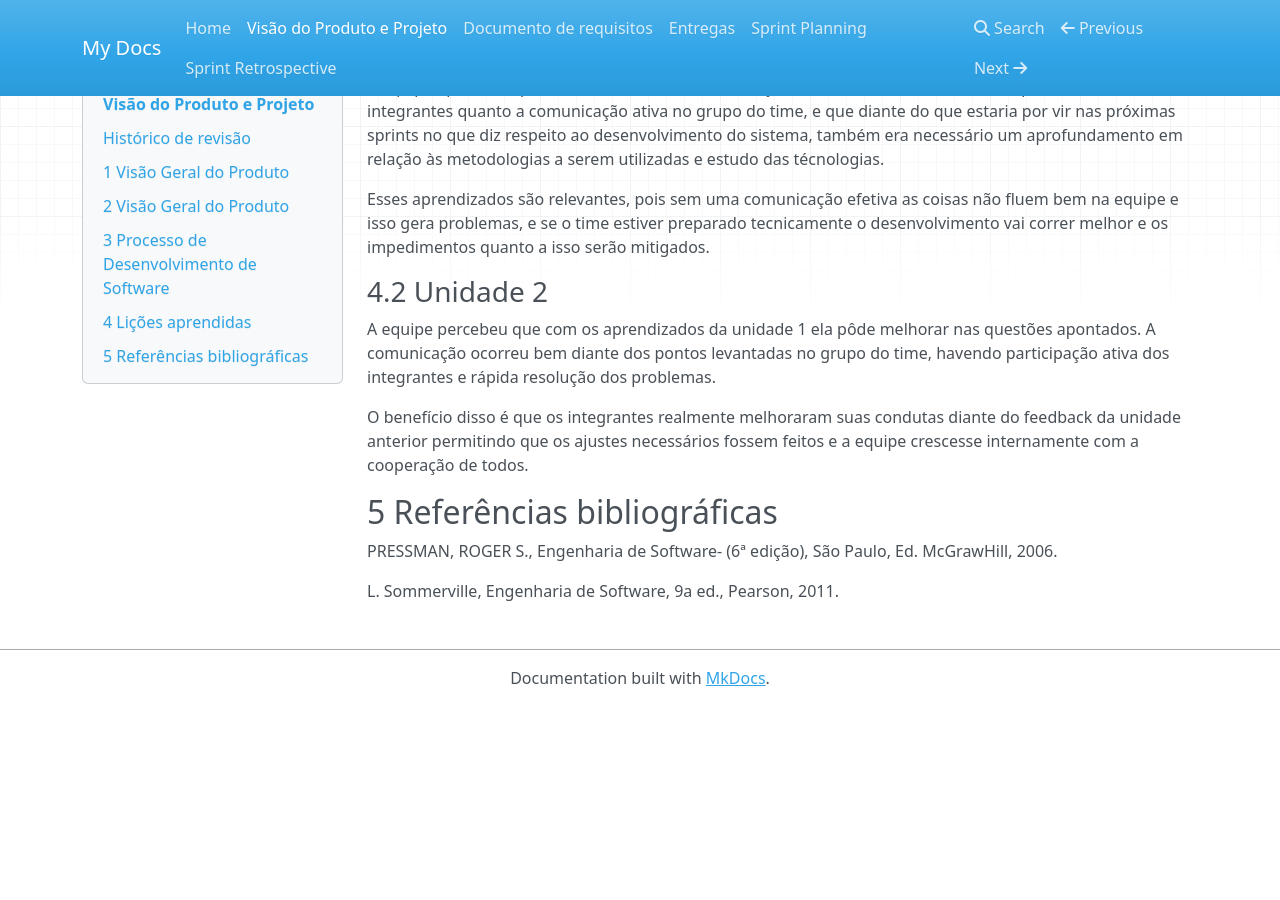
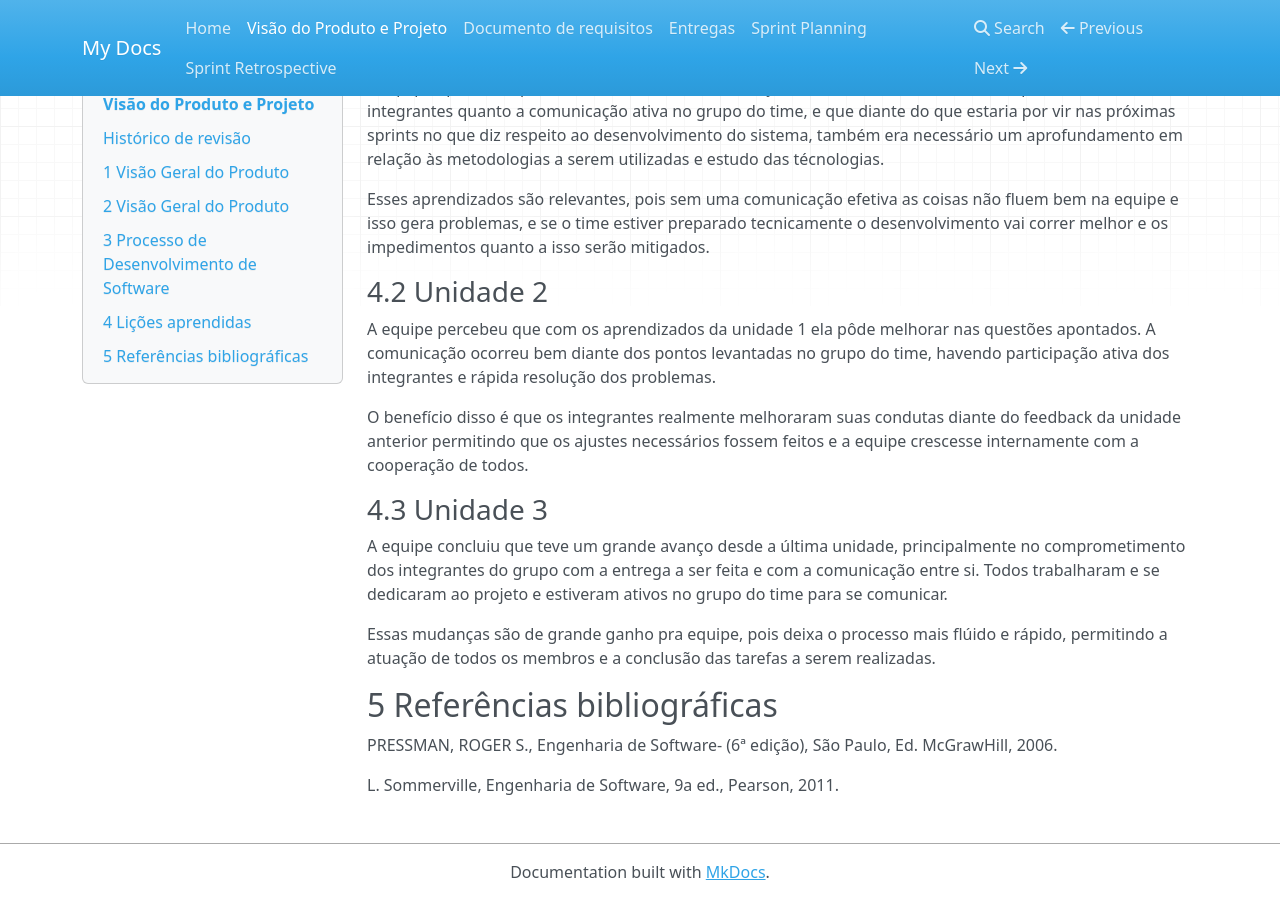
Before and after one commit to mdsreq-fga-unb/2022.2-Strix, an MkDocs documentation site: the page built from documentation/docs/visao_do_produto.md, in a window 1280 px wide and 900 px high, scrolled down 5687 px. Built offline with MkDocs 1.6.1, drawn with Linux system fonts in a browser that asks for light colours; nearby versions of some CDN libraries; before the commit the page ends 6393 px from its top, so only the background shows below that.

Commit message:
Adição de lições aprendidas da unidade 3

```diff
--- a/documentation/docs/visao_do_produto.md
+++ b/documentation/docs/visao_do_produto.md
@@ -183,6 +183,12 @@ A equipe percebeu que com os aprendizados da unidade 1 ela pôde melhorar nas qu
 
 O benefício disso é que os integrantes realmente melhoraram suas condutas diante do feedback da unidade anterior permitindo que os ajustes necessários fossem feitos e a equipe crescesse internamente com a cooperação de todos.
 
+### 4.3 Unidade 3
+
+A equipe concluiu que teve um grande avanço desde a última unidade, principalmente no comprometimento dos integrantes do grupo com a entrega a ser feita e com a comunicação entre si. Todos trabalharam e se dedicaram ao projeto e estiveram ativos no grupo do time para se comunicar.
+
+Essas mudanças são de grande ganho pra equipe, pois deixa o processo mais flúido e rápido, permitindo a atuação de todos os membros e a conclusão das tarefas a serem realizadas.
+
 ## 5 Referências bibliográficas
 PRESSMAN, ROGER S., Engenharia de Software- (6ª edição), São Paulo, Ed. McGrawHill, 2006.
 
```
